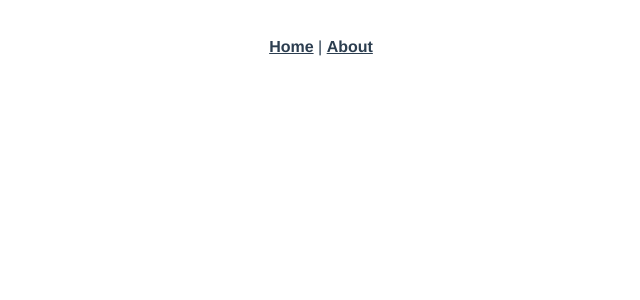
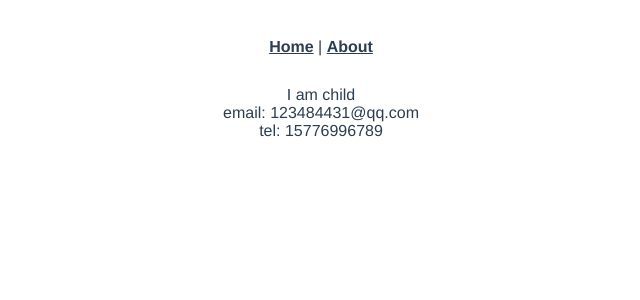
Before and after one commit to wyl123484431/vue_learning, a Vue app: page /#/named_view in a window 1280 px wide. Before the commit this address led to /#/argu/1. Shown: the top 300 px of the page, without its empty margins (319-959 px from the left). Built offline with nearby package versions, Linux system fonts and the light colour scheme.

Commit message:
添加路由相关知识

```diff
--- a/src/App.vue
+++ b/src/App.vue
@@ -1,10 +1,12 @@
 <template>
   <div id="app">
     <div id="nav">
-      <router-link to="/">Home</router-link> |
-      <router-link to="/about">About</router-link>
+      <router-link :to="{ name: 'home' }">Home</router-link> |
+      <router-link v-bind:to="{ name: 'about' }">About</router-link>
     </div>
-    <router-view />
+      <router-view key="default"/>
+      <router-view key="email" name="email"/>
+      <router-view key="tel" name="tel"/>
   </div>
 </template>
 <style lang="stylus">
--- a/src/router/index.js
+++ b/src/router/index.js
@@ -5,5 +5,5 @@ import routes from "./router";
 Vue.use(Router);
 
 export default new Router({
-  routes
+  routes: routes,
 });
--- a/src/router/router.js
+++ b/src/router/router.js
@@ -1,4 +1,4 @@
-import Home from "../views/Home.vue";
+import Home from "@/views/Home.vue";
 export default [
   {
     path: "/",
@@ -13,5 +13,27 @@ export default [
     // which is lazy-loaded when the route is visited.
     component: () =>
       import(/* webpackChunkName: "about" */ "../views/About.vue")
-  }
+  },
+  {
+    path: '/argu/:age',
+    component: () => import('@/views/argu.vue')
+  },
+  {
+    path: '/parent',
+    component: () => import('@/views/parent.vue'),
+    children: [
+      {
+        path: 'child',
+        component: () => import('@/views/child.vue')
+      }
+    ]
+  },
+  {
+    path: '/named_view',
+    components: {
+      default: () => import('@/views/child.vue'),
+      email: () => import('@/views/email.vue'),
+      tel: () => import('@/views/tel.vue'),
+    }
+  },
 ];
--- /dev/null
+++ b/src/views/argu.vue
@@ -0,0 +1,11 @@
+<template>
+    <div>
+        {{ $route.params.age }}
+    </div>
+</template>
+
+<script>
+export default {
+    //
+}
+</script>
--- /dev/null
+++ b/src/views/child.vue
@@ -0,0 +1,11 @@
+<template>
+    <div>
+        I am child
+    </div>
+</template>
+
+<script>
+  export default {
+    //
+  }
+</script>
--- /dev/null
+++ b/src/views/email.vue
@@ -0,0 +1,5 @@
+<template>
+    <div>
+        email: 123484431@qq.com
+    </div>
+</template>
--- /dev/null
+++ b/src/views/parent.vue
@@ -0,0 +1,12 @@
+<template>
+    <div>
+        I am parent
+        <router-view/>
+    </div>
+</template>
+
+<script>
+  export default {
+    //
+  }
+</script>
--- /dev/null
+++ b/src/views/tel.vue
@@ -0,0 +1,5 @@
+<template>
+    <div>
+        tel: 15776996789
+    </div>
+</template>
```
